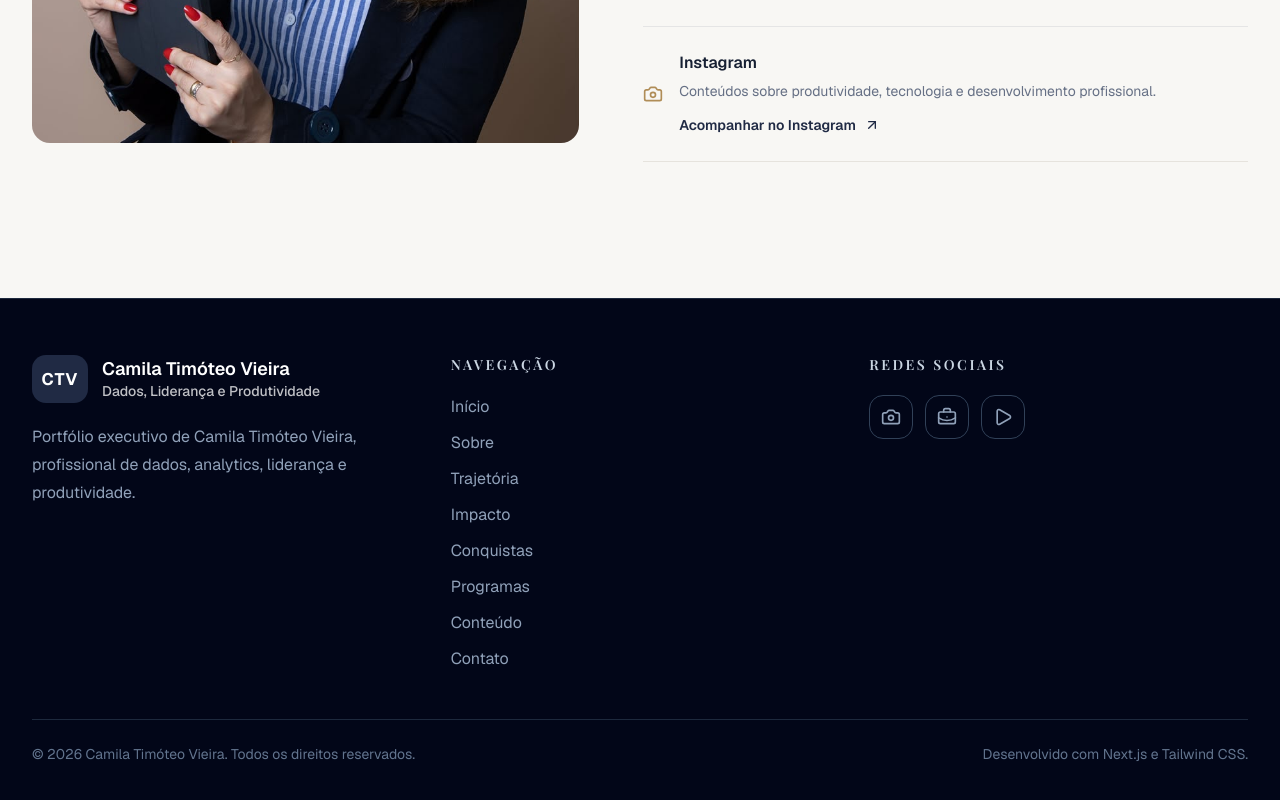
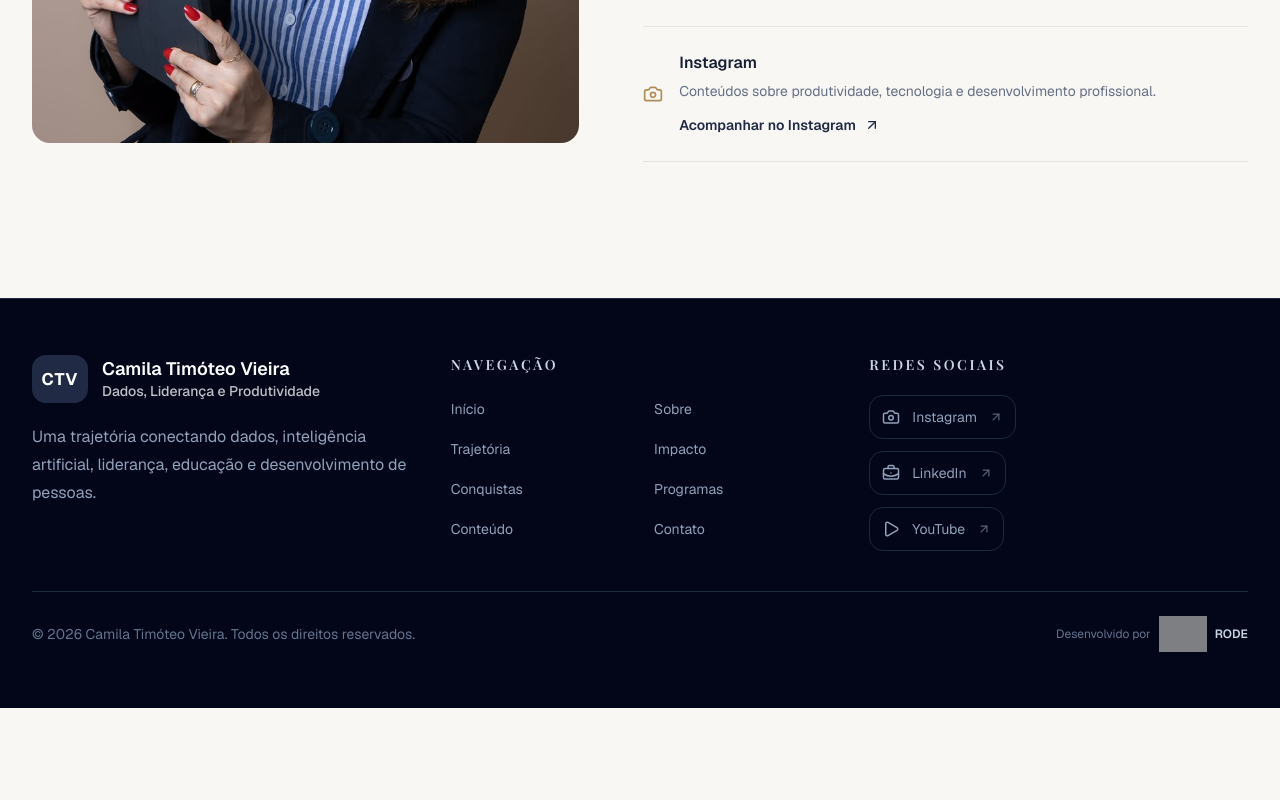
Before and after one commit to RodneiTimoteo/site-camila, a Next.js app: page / in a window 1280 px wide. Shown: the part 8098-8898 px from the top of the page. After the commit the page ends 8806 px from the top, so only its background shows below. Built offline with nearby package versions, Linux system fonts and the light colour scheme; grey boxes are pictures that could not be loaded; a web font is replaced by a local one.

Commit message:
Finaliza rodapé e adiciona identidade da RODE

```diff
--- a/src/components/layout/Footer.tsx
+++ b/src/components/layout/Footer.tsx
@@ -1,5 +1,7 @@
+import Image from "next/image";
 import Link from "next/link";
 import {
+  ArrowUpRight,
   BriefcaseBusiness,
   Camera,
   Play,
@@ -22,12 +24,12 @@ export default function Footer() {
 
   return (
     <footer className="border-t border-slate-800 bg-slate-950 text-white">
-      <Container className="py-14">
+      <Container className="py-12 sm:py-14">
         <div className="grid gap-10 md:grid-cols-3">
           <div>
             <Logo className="text-white" />
 
-            <p className="mt-5 max-w-sm leading-7 text-slate-400">
+            <p className="mt-5 max-w-sm text-sm leading-7 text-slate-400 sm:text-base">
               {siteConfig.description}
             </p>
           </div>
@@ -37,12 +39,12 @@ export default function Footer() {
               Navegação
             </h2>
 
-            <nav className="mt-5 flex flex-col gap-3">
+            <nav className="mt-5 grid grid-cols-2 gap-x-7 gap-y-3">
               {navigation.map((item) => (
                 <Link
                   key={item.label}
                   href={item.href}
-                  className="w-fit text-slate-400 transition hover:text-white"
+                  className="w-fit py-1 text-sm text-slate-400 transition hover:text-white focus-visible:outline-none focus-visible:ring-2 focus-visible:ring-slate-500"
                 >
                   {item.label}
                 </Link>
@@ -55,7 +57,7 @@ export default function Footer() {
               Redes sociais
             </h2>
 
-            <div className="mt-5 flex flex-wrap gap-3">
+            <div className="mt-5 grid gap-3">
               {socialLinks.map(({ name, icon, url }) => {
                 const Icon = socialIcons[icon];
 
@@ -66,9 +68,11 @@ export default function Footer() {
                     target="_blank"
                     rel="noopener noreferrer"
                     aria-label={`Abrir ${name} de Camila Vieira em uma nova aba`}
-                    className="flex h-11 w-11 items-center justify-center rounded-xl border border-slate-700 text-slate-400 transition hover:border-slate-500 hover:bg-slate-900 hover:text-white"
+                    className="group inline-flex min-h-11 w-fit items-center gap-3 rounded-xl border border-slate-800 px-3 py-2 text-sm text-slate-400 transition hover:border-slate-600 hover:bg-slate-900 hover:text-white focus-visible:outline-none focus-visible:ring-2 focus-visible:ring-slate-500"
                   >
-                    <Icon className="h-5 w-5" aria-hidden="true" />
+                    <Icon className="h-[1.125rem] w-[1.125rem] shrink-0" aria-hidden="true" />
+                    <span>{name}</span>
+                    <ArrowUpRight className="h-3.5 w-3.5 opacity-60 transition group-hover:opacity-100" aria-hidden="true" />
                   </Link>
                 );
               })}
@@ -76,12 +80,30 @@ export default function Footer() {
           </div>
         </div>
 
-        <div className="mt-12 flex flex-col gap-3 border-t border-slate-800 pt-6 text-sm text-slate-500 sm:flex-row sm:items-center sm:justify-between">
+        <div className="mt-10 flex flex-col gap-4 border-t border-slate-800 pt-6 text-sm text-slate-500 sm:flex-row sm:items-center sm:justify-between">
           <p>
             © {currentYear} {siteConfig.name}. Todos os direitos reservados.
           </p>
 
-          <p>Desenvolvido com Next.js e Tailwind CSS.</p>
+          <Link
+            href="https://rodesolucoes.com.br"
+            target="_blank"
+            rel="noopener noreferrer"
+            aria-label="Visitar site da RODE - Soluções Inteligentes"
+            title="RODE - Soluções Inteligentes"
+            className="group inline-flex w-fit flex-wrap items-center gap-x-2 gap-y-1 text-xs text-slate-500 transition hover:text-secondary sm:justify-end"
+          >
+            <span className="text-slate-500">Desenvolvido por</span>
+            <Image
+              src="/images/rode-logo.png"
+              alt="Logo da RODE - Soluções Inteligentes"
+              width={112}
+              height={40}
+              sizes="112px"
+              className="h-8 w-auto object-contain opacity-80 transition group-hover:opacity-100 sm:h-9"
+            />
+            <span className="font-semibold text-slate-300">RODE</span>
+          </Link>
         </div>
       </Container>
     </footer>
--- a/src/data/site.ts
+++ b/src/data/site.ts
@@ -2,5 +2,5 @@ export const siteConfig = {
   name: "Camila Timóteo Vieira",
   shortName: "Camila Vieira",
   description:
-    "Portfólio executivo de Camila Timóteo Vieira, profissional de dados, analytics, liderança e produtividade.",
+    "Uma trajetória conectando dados, inteligência artificial, liderança, educação e desenvolvimento de pessoas.",
 } as const;
```
